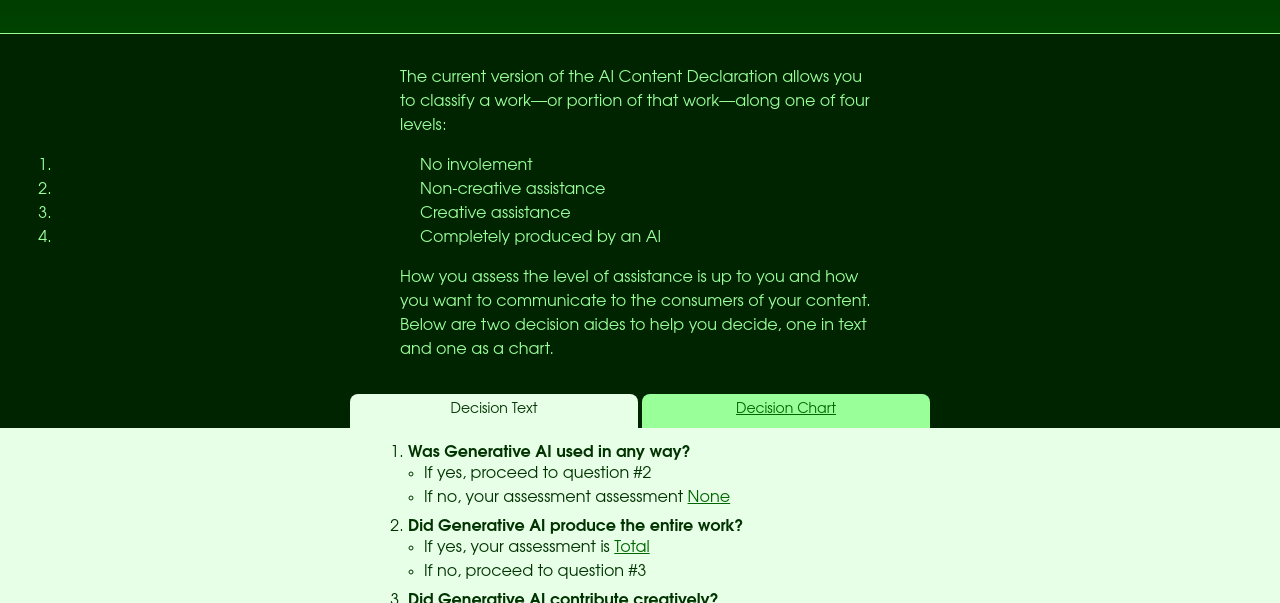
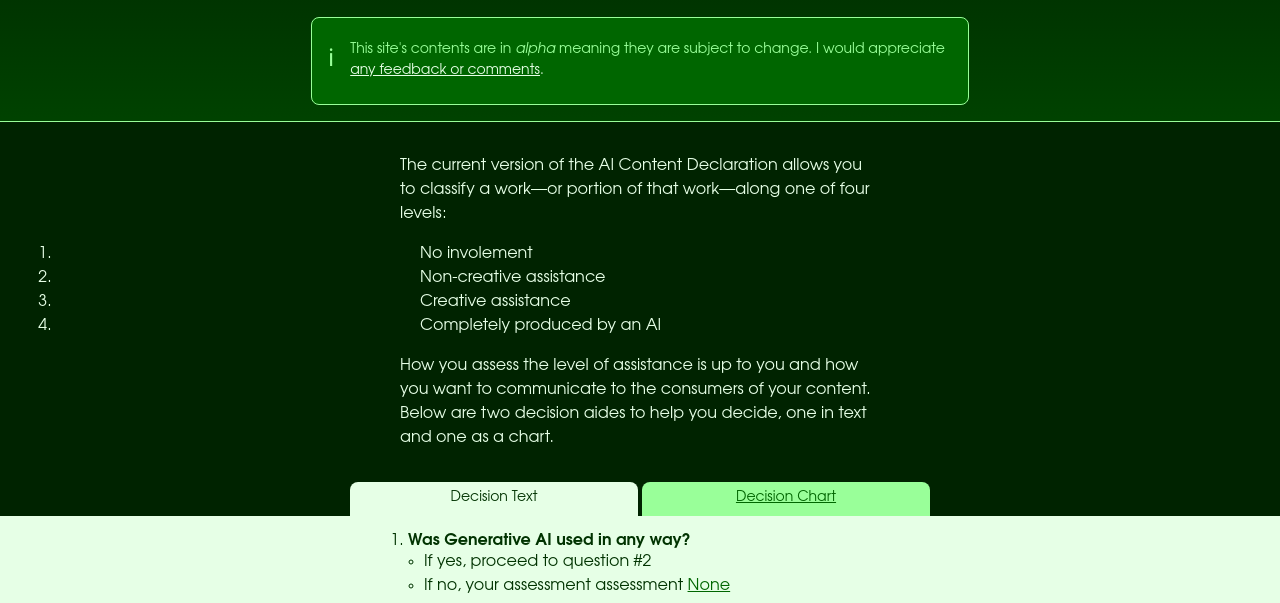
Before and after one commit to davetron5000/ai-content-declaration, a website: page docs/1.0.0-alpha1/assess.html in a window 1280 px wide. Shown: the part 142-745 px from the top of the page. Drawn offline with Linux system fonts and the light colour scheme.

Commit message:
alpha status

```diff
--- a/docs/1.0.0-alpha1/assess.html
+++ b/docs/1.0.0-alpha1/assess.html
@@ -17,6 +17,12 @@
 <header class="pa-3 tc bg-green-darkest bb bc-green-light" style="background: linear-gradient(180deg, hsla(120, 100%, 7%, 1) 0%, hsla(120, 100%, 13%, 1) 100%);">
   <h1 class="f-5 lh-title ttu"><a class="glow tdn hover-tdu-ns" href="index.html">AI Content Declaration</a> <span class="glow-less">1.0.0-alpha1</span></h1>
   <h2 class="f-4 lh-title fw-5 glow-less">Assessing the Level</h2>
+  <aside class="measure-wide mh-auto f-1 ba br-3 pa-2 tl bg-green-dark flex items-center">
+    <span class="f-4 ph-2" role="img" aria-label="A stylistic letter 'i' to indicate the text next to it contains important information">&#8505;</span>
+    <p class="lh-copy ph-2" style="max-width: none">
+    This site's contents are in <em>alpha</em> meaning they are subject to change.  I would appreciate <a href="https://github.com/davetron5000/declare-ai.org/issues" class="green-lightest">any feedback or comments<a/>.
+    </p>
+  </aside>
 </header>
 
 <main>
```
Also changed, not shown: docs/1.0.0-alpha1/colophon.html (+6 -0 lines), docs/1.0.0-alpha1/creative.html (+6 -0 lines), docs/1.0.0-alpha1/declare.html (+6 -0 lines), docs/1.0.0-alpha1/index.html (+6 -0 lines), docs/1.0.0-alpha1/non-creative.html (+6 -0 lines), docs/1.0.0-alpha1/none.html (+6 -0 lines), docs/1.0.0-alpha1/total.html (+6 -0 lines), docs/index.html (+6 -0 lines), src/site/1.0.0-alpha1/_header.html (+6 -0 lines).
